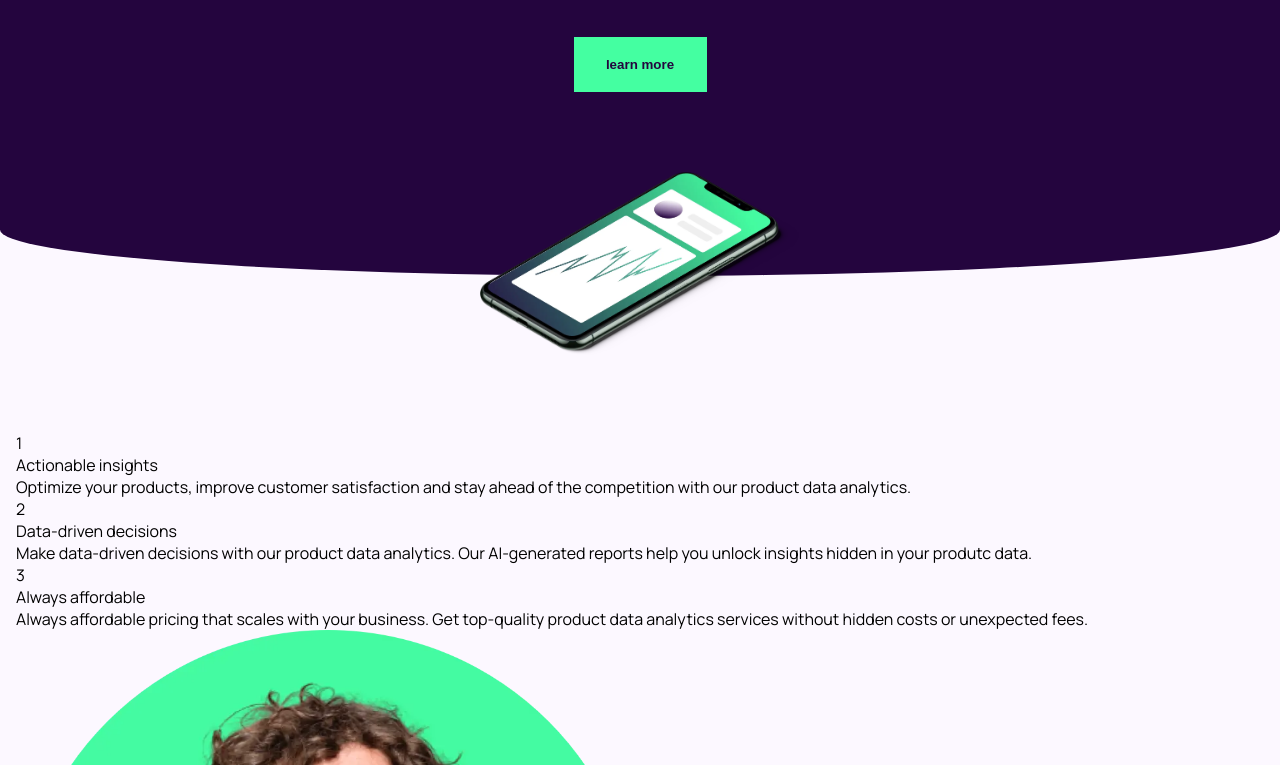
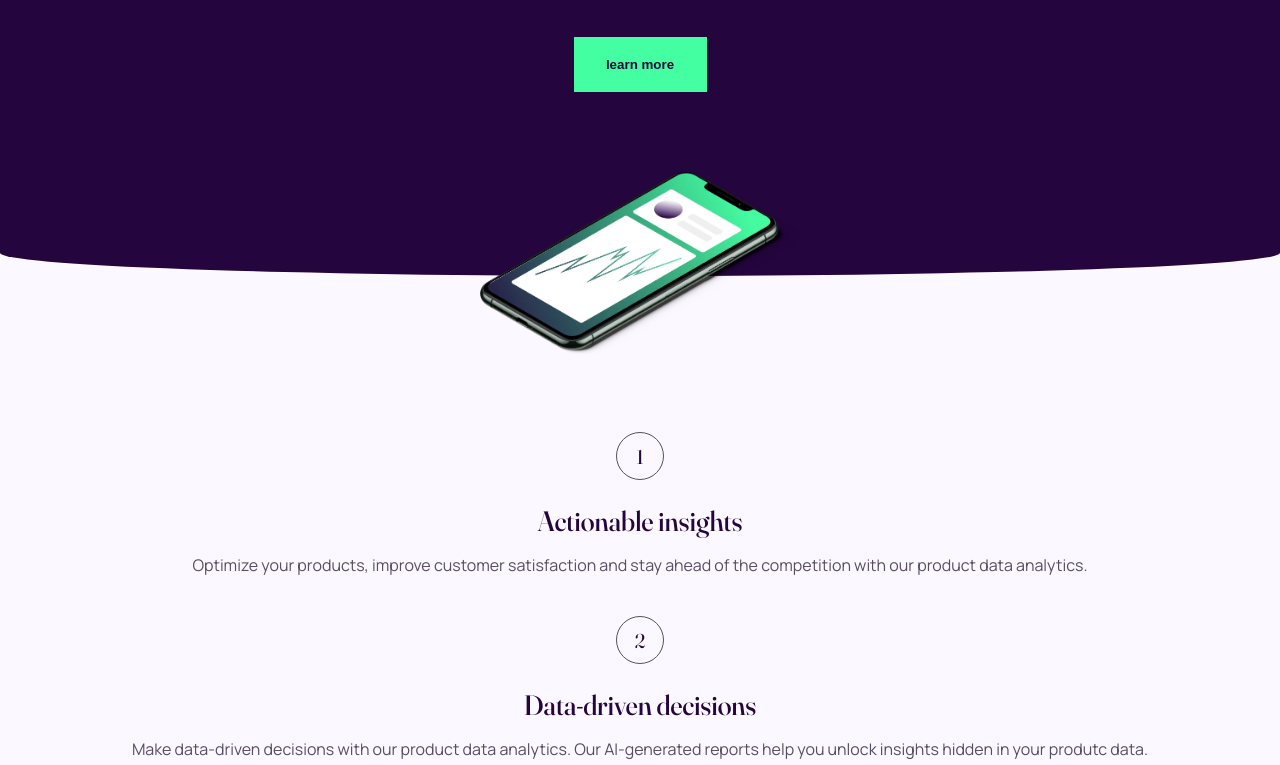
Before and after one commit to Grishamk/Workit, a plain HTML site: page index.html in a window 1280 px wide. Shown: the part 187-952 px from the top of the page. Drawn offline with Linux system fonts and the light colour scheme.

Commit message:
Sección de oferta completada

```diff
--- a/css/_globales.scss
+++ b/css/_globales.scss
@@ -52,6 +52,7 @@ $fuente-secundaria: 'manrope';
     padding: 0;
     box-sizing: border-box;
     //border: solid 2px red;
+    color: $color-quinto;
 }
 
 html{
@@ -60,7 +61,7 @@ html{
 
 body{
     font-size: 1.6rem;
-    background-color: $color-secundario;
+    background-color: $color-terciario;
     font-family: 'manrope';
 }
 
--- a/css/main.scss
+++ b/css/main.scss
@@ -3,9 +3,10 @@
 .header{
     background-color: $color-principal;
     padding: 0 16px;
-    border-bottom-left-radius: 50% 10%;
-    border-bottom-right-radius: 50% 10%;
-    margin-bottom: 156px;
+    border-bottom-left-radius: 50% 5%;
+    border-bottom-right-radius: 50% 5%;
+    position: relative;
+    z-index: 10;
 
     .header__nav{
         @include flexRule(row);
@@ -52,6 +53,7 @@
 
         .header__main--span{
             text-decoration: underline;
+            color: $color-terciario;
             text-decoration-color: $color-cuaternario;
             text-underline-offset: 8px;
         }
@@ -62,6 +64,7 @@
         position: relative;
         top: 80px;
         width: 100%;
+        z-index: 10;
         img{
             @include wH(320px,184px);
         }
@@ -79,24 +82,56 @@
 
 
 
+main{
 
+    .seccion__oferta{
+        @include flexRule(column,center,center);
+        gap: 40px;
+        padding: 0 16px;
+        background-color: $color-secundario;
+        text-align: center;
+        padding-bottom: 148px;
+        border-bottom-left-radius: 50% 5%;
+        border-bottom-right-radius: 50% 5%;
+        padding-top: 208px;
+        position: relative;
+        top: -52px;
+    }
 
+    .oferta__container{
+        @include flexRule(column,null,center);
+        width: 100%;
 
+        .oferta__numero{
+            @include flexRule(null,center,center);
+            @include wH(48px,48px);
+            font-family: $fuente-principal;
+            font-variation-settings: 'opsz' 500;
+            font-size: 2rem;
+            border: solid 1px $color-quinto;
+            border-radius: 100%;
+            margin-bottom: 24px;
 
+            p{
+                color: $color-principal;
+            }
+        }
 
+        .oferta__titular{
+            margin-bottom: 16px;
+            font-size: 2.8rem;
+            color: $color-principal;
+            font-family: $fuente-principal;
+            font-variation-settings: 'opsz' 500;
+            font-weight: 500;
+        }
+    }
 
-
-
-
-
-
-
-
-main{
-    padding: 0 16px;
-}
-.seccion__oferta{
-    background-color: $color-secundario;
+    .seccion__founder{
+        background-color: $color-terciario;
+        padding: 0 16px;
+        margin-top: 80px;
+    }
 }
 
 
```
Also changed, not shown: index.html (+3 -0 lines), css/main.css.
